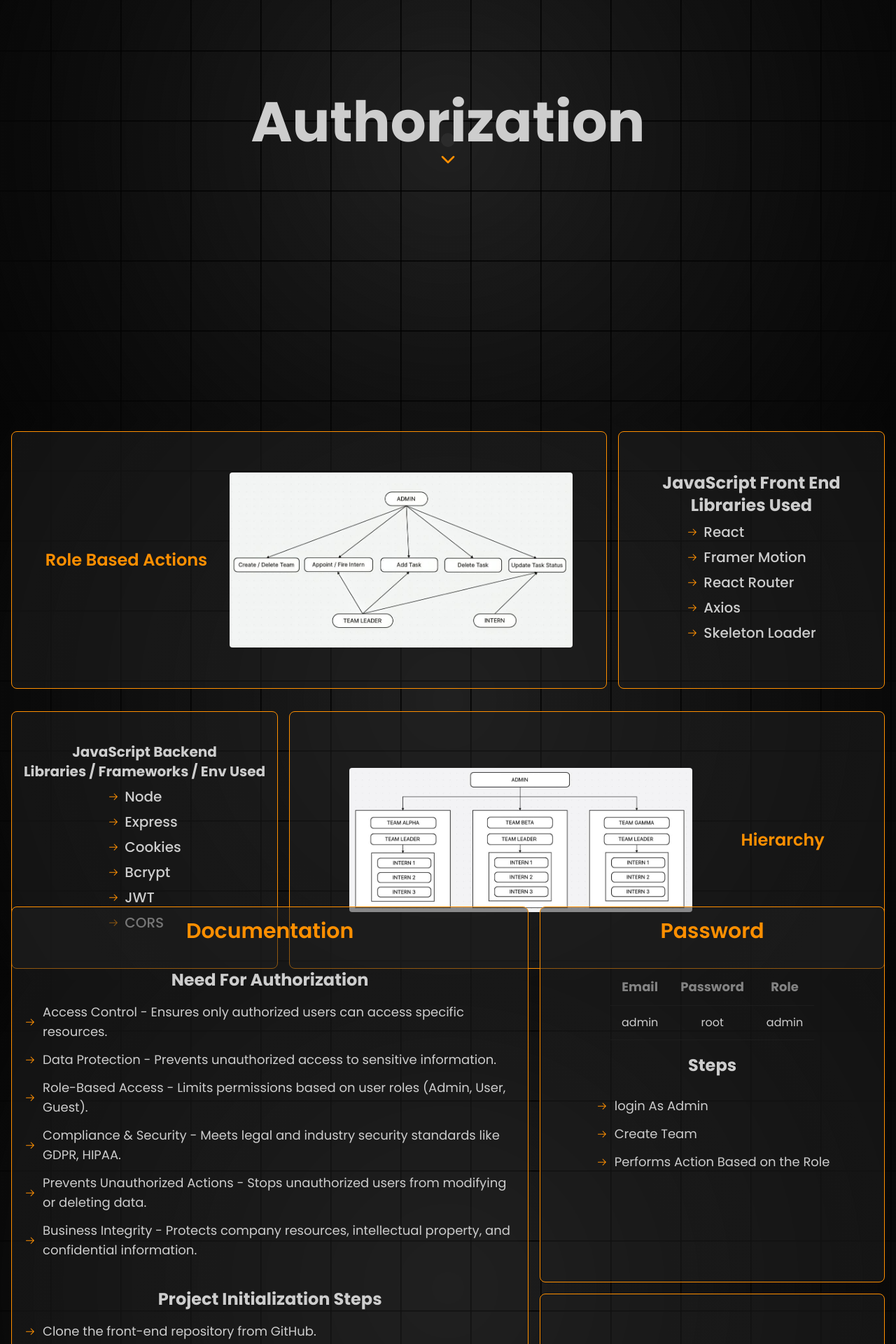
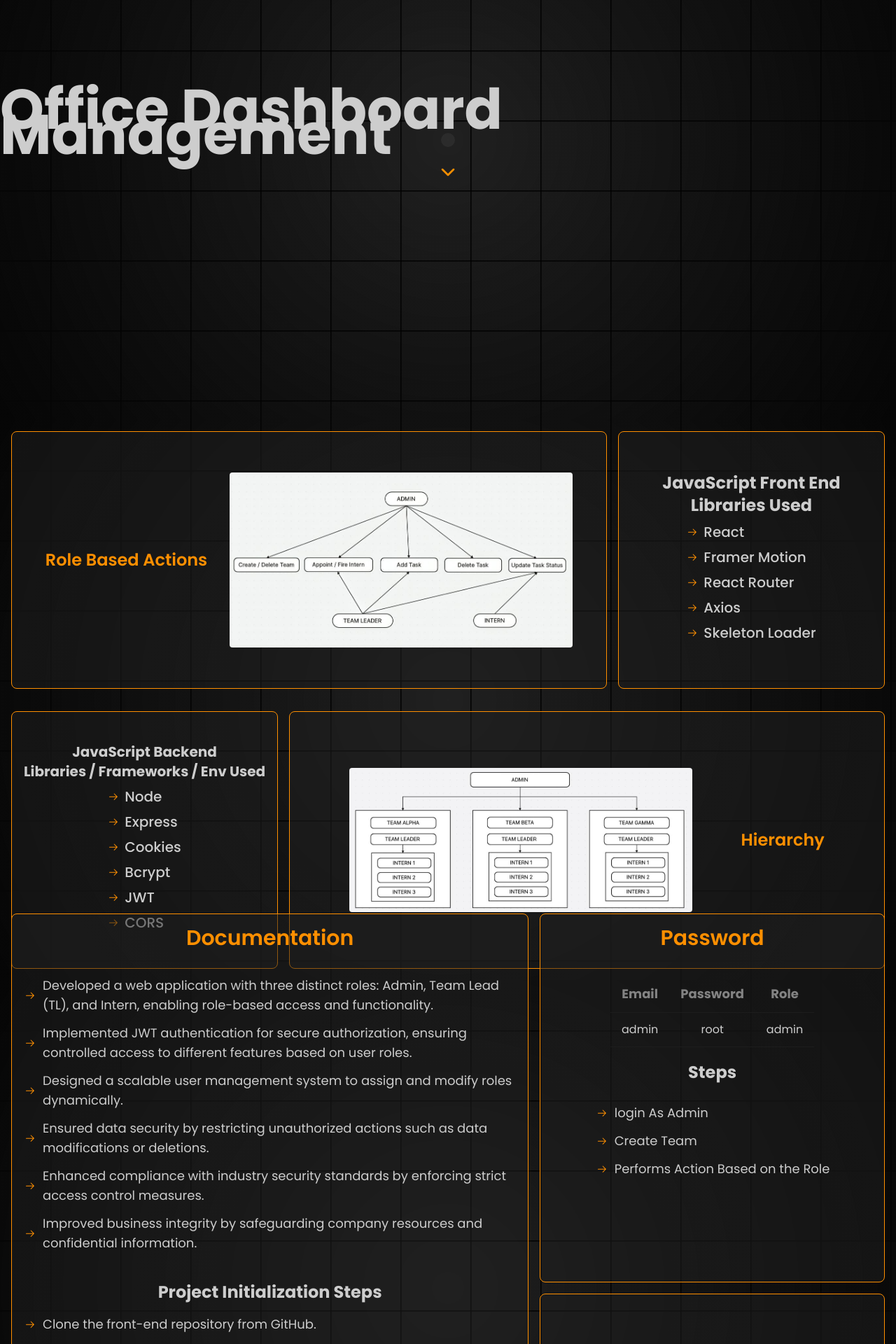
Before and after one commit to ashwinn-si/autherizationFrontEnd, a React (Create React App) app: page / in a window 1280 px wide. Shown: the part 200-2120 px from the top of the page at 70% size. Built offline with nearby package versions, Linux system fonts and the light colour scheme.

Commit message:
landing page changed

```diff
--- a/src/AxiosProvider.js
+++ b/src/AxiosProvider.js
@@ -8,4 +8,5 @@ const api = axios.create({
     withCredentials: true
 });
 
+
 export default api;
--- a/src/Pages/LandingPage/DocumentationPage.js
+++ b/src/Pages/LandingPage/DocumentationPage.js
@@ -5,13 +5,14 @@ import{motion} from "framer-motion";
 
 function DocumentationPage(){
     const authorizationPoints = [
-        "Access Control - Ensures only authorized users can access specific resources.",
-        "Data Protection - Prevents unauthorized access to sensitive information.",
-        "Role-Based Access - Limits permissions based on user roles (Admin, User, Guest).",
-        "Compliance & Security - Meets legal and industry security standards like GDPR, HIPAA.",
-        "Prevents Unauthorized Actions - Stops unauthorized users from modifying or deleting data.",
-        "Business Integrity - Protects company resources, intellectual property, and confidential information."
+        "Developed a web application with three distinct roles: Admin, Team Lead (TL), and Intern, enabling role-based access and functionality.",
+        "Implemented JWT authentication for secure authorization, ensuring controlled access to different features based on user roles.",
+        "Designed a scalable user management system to assign and modify roles dynamically.",
+        "Ensured data security by restricting unauthorized actions such as data modifications or deletions.",
+        "Enhanced compliance with industry security standards by enforcing strict access control measures.",
+        "Improved business integrity by safeguarding company resources and confidential information."
     ];
+
 
     const projectSteps = [
         "Clone the front-end repository from GitHub.",
@@ -53,10 +54,7 @@ function DocumentationPage(){
                     <p className="text-xl md:text-2xl lg:text-3xl font-[550] text-primary mb-4">Documentation</p>
 
                     <motion.div className="w-full my-3 md:my-5">
-                        <p className="text-lg md:text-xl lg:text-2xl font-[700] text-center hover:tracking-widest transition-all duration-300 mb-4" variants={itemVariants} whileInView="visible" initial="hidden"
-                           exit="exit" >
-                            Need For Authorization
-                        </p>
+
                         <div className="flex flex-col items-start gap-2 md:gap-3">
                             {authorizationPoints.map((auth, index) => (
                                 <motion.div key={index} className="flex items-center gap-2 w-full" variants={itemVariants} whileInView="visible" initial="hidden"
--- a/src/Pages/LandingPage/HomePage.js
+++ b/src/Pages/LandingPage/HomePage.js
@@ -14,9 +14,9 @@ function HomePage(){
 
             <div className="z-[11]">
                 <p
-                    className="text-3xl lg:text-[5rem] font-bold hover:tracking-[0.2rem] hover:scale-[1] lg:hover:scale-[2.5] transition-all duration-300 cursor-pointer"
+                    className="text-3xl lg:text-[5rem] font-bold hover:tracking-[0.2rem] hover:scale-[1] lg:hover:tracking-[0.2em] transition-all duration-300 cursor-pointer"
                 >
-                    Authorization
+                    Office Dashboard Management
                 </p>
                 <ScrollIndicator />
             </div>
```
